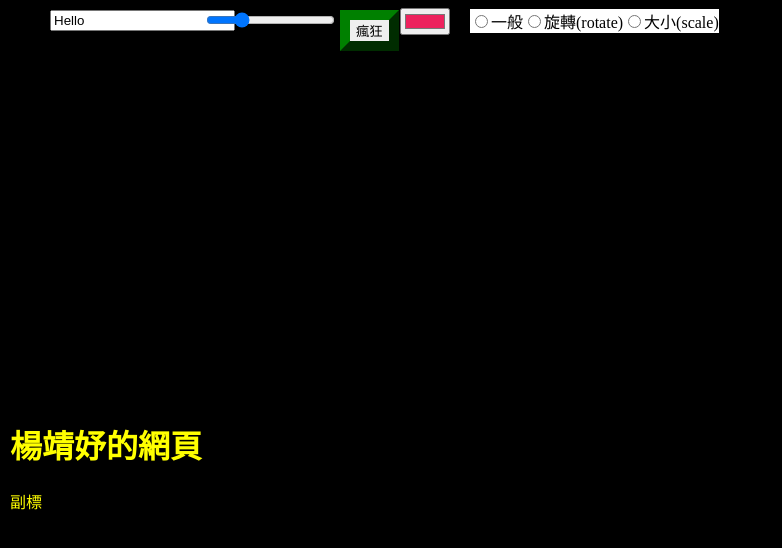
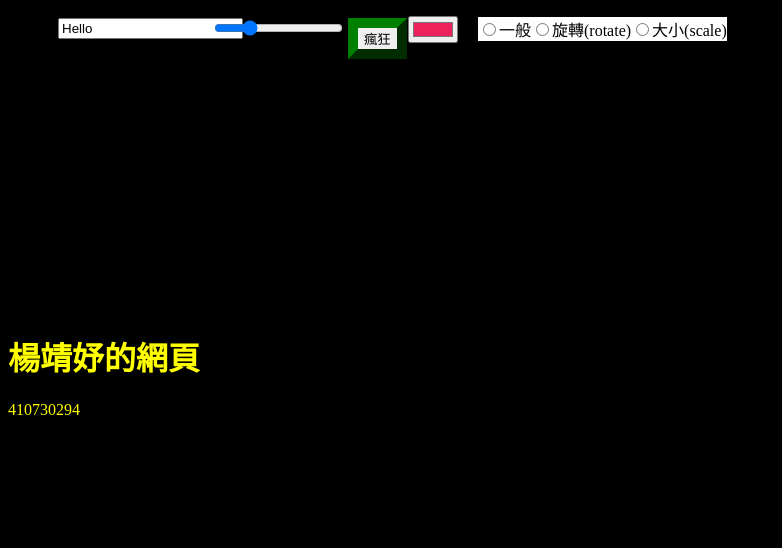
Before and after one commit to einsteinpan/panyouyan, a plain HTML site: page index.html in a window 1280 px wide. Shown: the whole page, without its empty margins (0-782 px from the left). Drawn offline with nearby package versions, Linux system fonts and the light colour scheme.

Commit message:
Add files via upload

```diff
--- a/index.html
+++ b/index.html
@@ -1,15 +1,22 @@
 <!DOCTYPE html>
-<html lang="en">
+<html lang="'zh-TW">
 
 <head>
-    <link rel="stylesheet" href="./style.css">
+
 </head>
+<style>
+    body {
+        color: #ff0;
+        background-color: #000;
+    }
+</style>
 
 <body>
-    <iframe src="bg.html" frameborder=0 scrolling="no" noresize marginhight=0 marginwidth=0></iframe>
+    <iframe src="bg.html" width=100% height=300px frameborder=0 scrolling="no" noresize marginhight=0 marginwidth=0></iframe>
+
     <div class="title1">
         <h1>楊靖妤的網頁</h1>
-        <p>副標</p>
+        <p>410730294</p>
     </div>
 </body>
 
```
